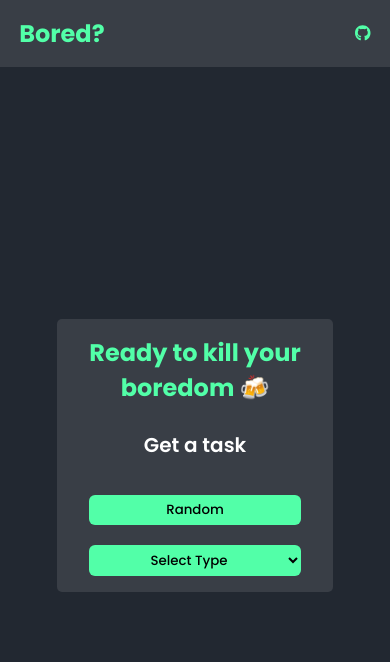
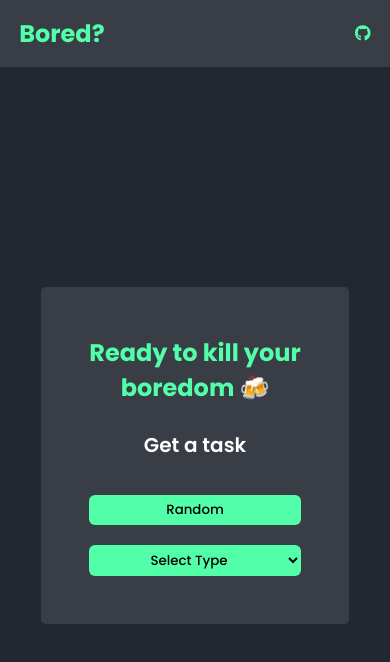
Before and after one commit to ashiquemushtaq/Bored, a React (Create React App) app: page / in a window 390 px wide. Shown: the top 662 px of the page. Built offline with nearby package versions, Linux system fonts and the light colour scheme.

Commit message:
Updated Style.css

```diff
--- a/src/components/style.css
+++ b/src/components/style.css
@@ -92,10 +92,6 @@ select:hover{
 
 @media only screen and (max-width: 500px){
 
-    .card{
-        padding: 1rem 3rem;
-    }
-
     .controls{
         flex-direction: column;
         gap: 20px;
@@ -110,6 +106,6 @@ select:hover{
     }
 
     .card{
-        padding:1rem 2rem;
+        padding:3rem;
     }
 }
```
